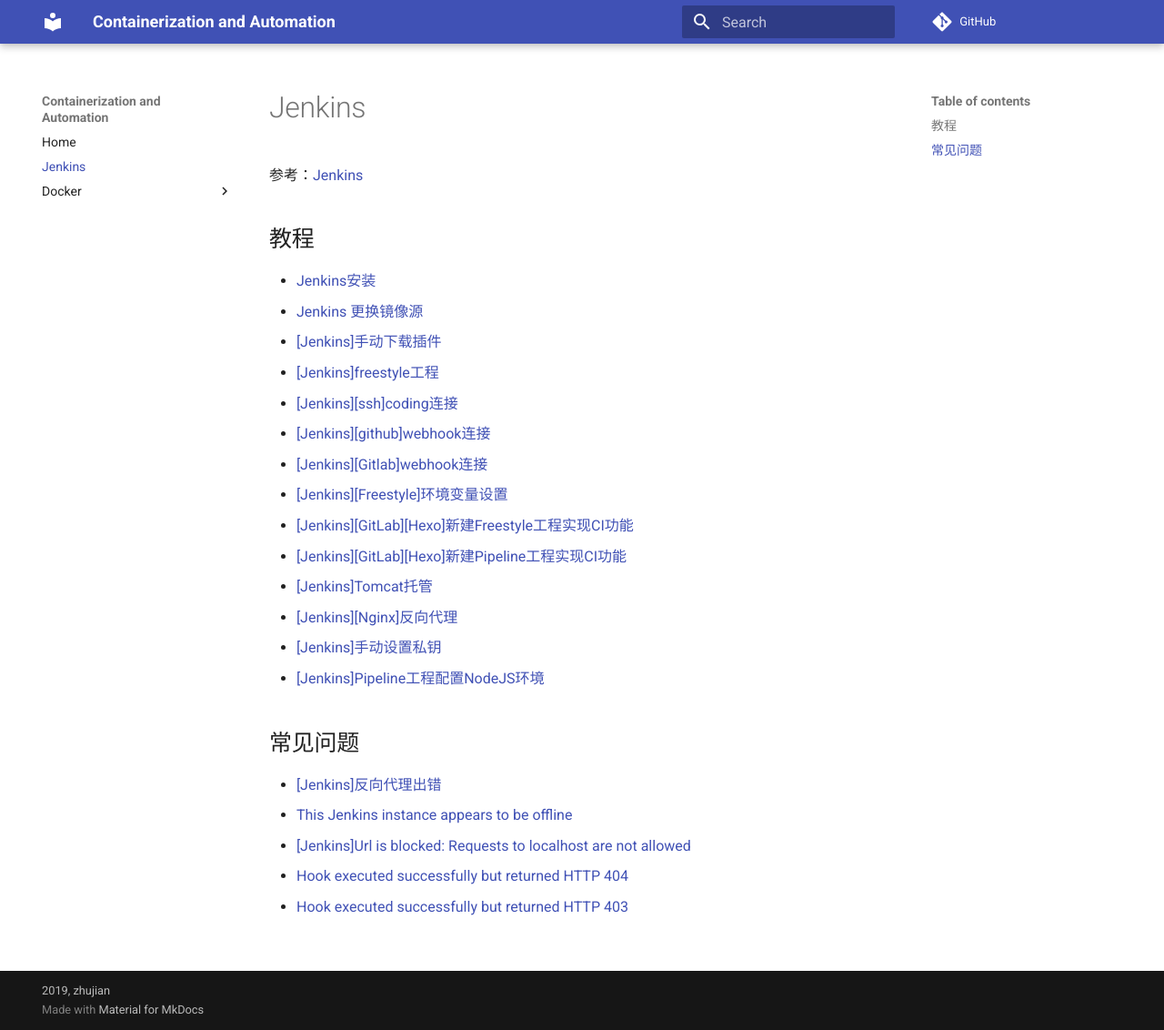
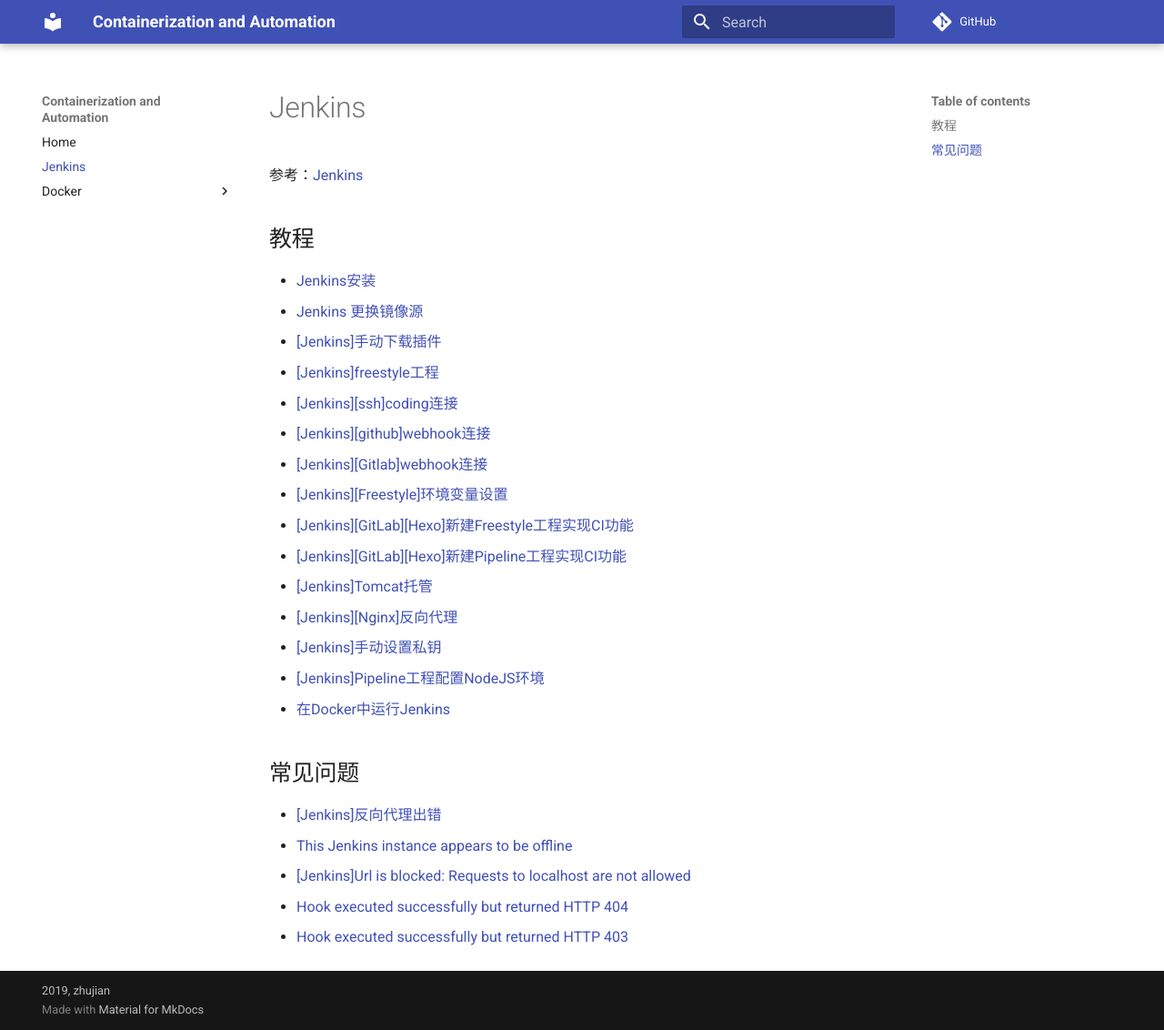
Before and after one commit to Document-Collection/Containerization-Automation, an MkDocs documentation site: the page built from docs/jenkins.md, in a window 1280 px wide and 1132 px high. Shown: the whole window at 91% size. Built offline with MkDocs 1.6.1 and Material for MkDocs 9.7.7, drawn with Linux system fonts in a browser that asks for light colours; comment, search, counter and statistics services are not loaded.

Commit message:
docs(jenkins): 添加Jenkins使用Docker容器安装文档链接

```diff
--- a/docs/jenkins.md
+++ b/docs/jenkins.md
@@ -19,6 +19,7 @@
 * [[Jenkins][Nginx]反向代理](https://www.zhujian.tech/posts/7c823af7.html)
 * [[Jenkins]手动设置私钥](https://zhujian.tech/posts/c343c930.html)
 * [[Jenkins]Pipeline工程配置NodeJS环境](https://www.zhujian.tech/posts/d521b4ea.html)
+* [在Docker中运行Jenkins](https://zhujian.tech/posts/202ee452.html)
 
 ## 常见问题
 
```
